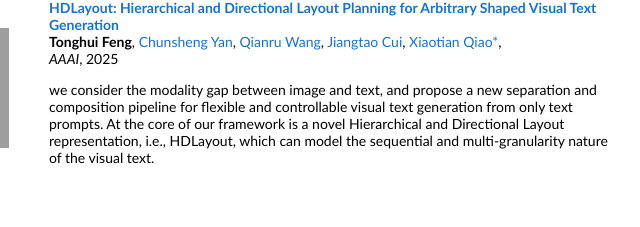
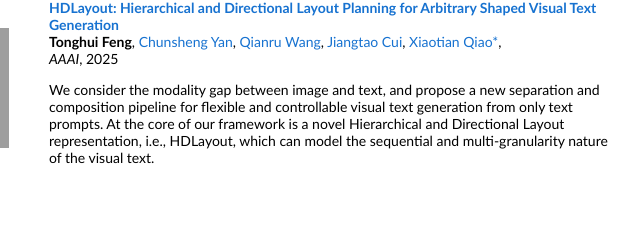
Before and after one commit to Hxiangdou/thfeng, a plain HTML site: page index.html in a window 1280 px wide. Shown: the part 490-717 px from the top of the page, 411-1051 px from the left. Drawn offline with Linux system fonts and the light colour scheme; grey boxes are pictures that could not be loaded.

Commit message:
update page

```diff
--- a/index.html
+++ b/index.html
@@ -74,7 +74,7 @@
                 <br>
                 <p></p>
                 <p>
-                  we consider the modality gap between image and text, and propose a new separation and composition pipeline for flexible and controllable visual text generation from only text prompts.
+                  We consider the modality gap between image and text, and propose a new separation and composition pipeline for flexible and controllable visual text generation from only text prompts.
                   At the core of our framework is a novel Hierarchical and Directional Layout representation, i.e., HDLayout, which can model the sequential and multi-granularity nature of the visual text.
                 </p>
               </td>
```
